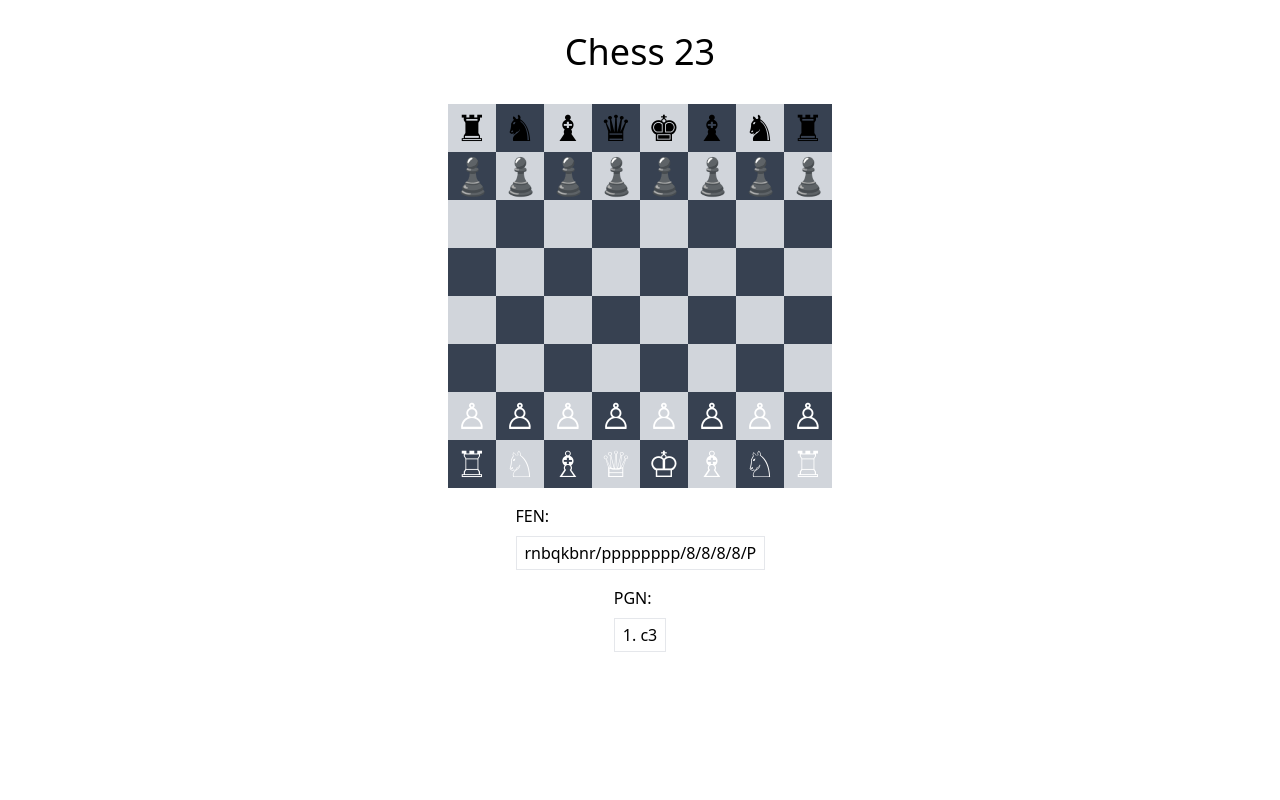
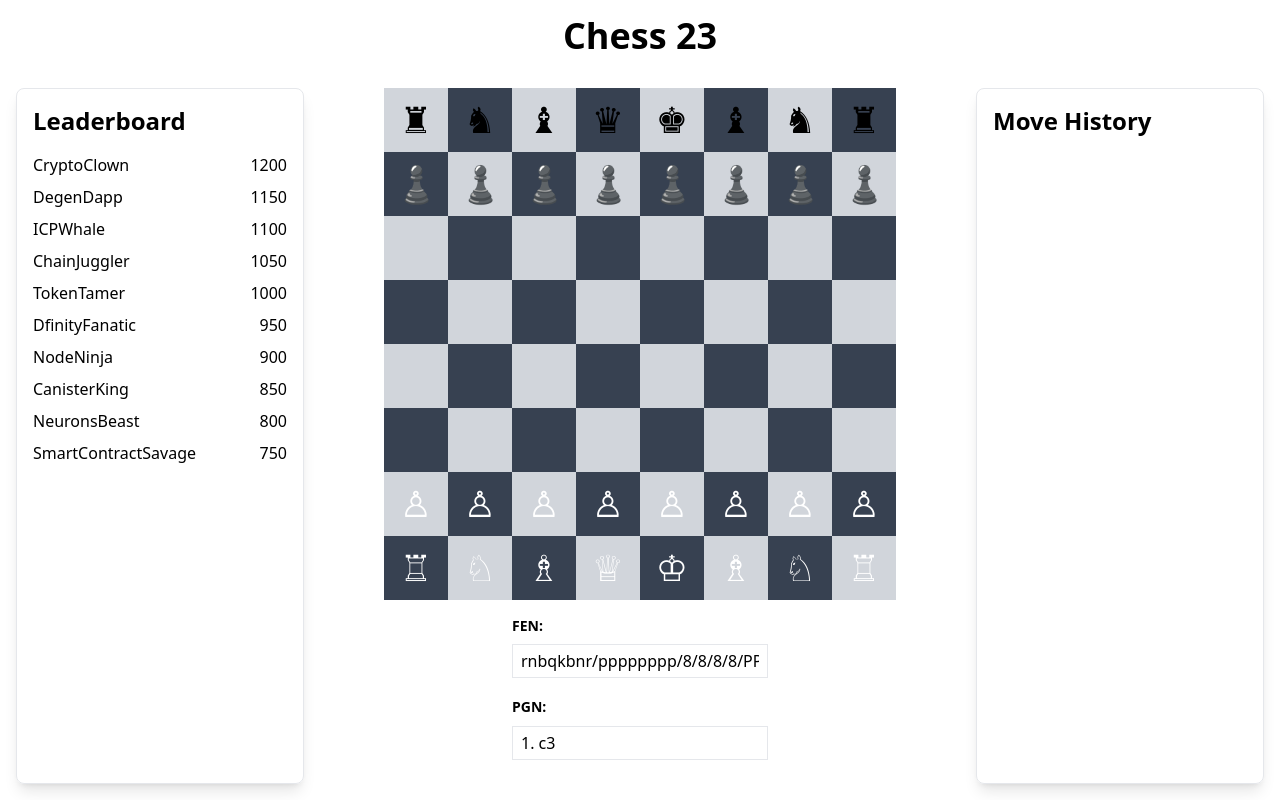
Before and after one commit to bridge-23/IChessAI, a React (Vite) app in the folder frontend/: page / in a window 1280 px wide. Built offline with nearby package versions, Linux system fonts and the light colour scheme.

Commit message:
feat: add the leaderboard and move history

```diff
--- a/frontend/src/App.tsx
+++ b/frontend/src/App.tsx
@@ -1,11 +1,25 @@
-import React from 'react';
+import React, { useState } from 'react';
 import ChessBoard from './components/ChessBoard';
+import Leaderboard from './components/LeaderBoard';
+import MoveHistory from './components/MoveHistory';
 
 const App: React.FC = () => {
+  const [moves, setMoves] = useState<string[]>([]);
+
+  const handleMove = (move: string) => {
+    setMoves((prevMoves) => [...prevMoves, move]);
+  };
+
   return (
-    <div className="flex flex-col items-center mt-8">
-      <h1 className="text-4xl mb-8">Chess 23</h1>
-      <ChessBoard />
+    <div className="flex flex-col items-center h-screen p-4">
+      <h1 className="text-4xl mb-4 font-bold">Chess 23</h1>
+      <div className="flex flex-grow w-full space-x-4 mt-4">
+        <Leaderboard />
+        <div className="flex-grow flex flex-col items-center">
+          <ChessBoard onMove={handleMove} />
+        </div>
+        <MoveHistory moves={moves} />
+      </div>
     </div>
   );
 };
--- a/frontend/src/components/ChessBoard.tsx
+++ b/frontend/src/components/ChessBoard.tsx
@@ -15,7 +15,7 @@ const pieceIcons: { [key: string]: string } = {
   'p': '♟',
 };
 
-const ChessBoard: React.FC = () => {
+const ChessBoard: React.FC<{ onMove: (move: string) => void }> = ({ onMove }) => {
   const initialBoard = [
     ['r', 'n', 'b', 'q', 'k', 'b', 'n', 'r'],
     ['p', 'p', 'p', 'p', 'p', 'p', 'p', 'p'],
@@ -32,16 +32,17 @@ const ChessBoard: React.FC = () => {
   const [PGN, setPGN] = useState('1. c3');
 
   const handleSquareClick = (row: number, col: number) => {
-    // Implement logic to handle clicks on chess squares
+    const move = `Move from (${row}, ${col})`;
+    onMove(move);
   };
 
   const renderSquare = (row: number, col: number) => {
     const piece = board[row][col];
     return (
       <div
-        className={`w-12 h-12 flex items-center justify-center ${
+        className={`w-16 h-16 flex items-center justify-center ${
           (row + col) % 2 === 0 ? 'bg-gray-300' : 'bg-gray-700'
-        }`}
+        } hover:opacity-75 cursor-pointer`}
         onClick={() => handleSquareClick(row, col)}
       >
         {piece && (
@@ -66,18 +67,18 @@ const ChessBoard: React.FC = () => {
           </React.Fragment>
         ))}
       </div>
-      <div className="mt-4">
-        <label className="block">FEN:</label>
+      <div className="mt-4 w-64">
+        <label className="block text-sm font-semibold">FEN:</label>
         <input
           type="text"
           value={FEN}
           readOnly
-          className="border px-2 py-1 mt-2"
+          className="border px-2 py-1 mt-2 w-full"
         />
       </div>
-      <div className="mt-4">
-        <label>PGN:</label>
-        <div className="border px-2 py-1 mt-2">
+      <div className="mt-4 w-64">
+        <label className="text-sm font-semibold">PGN:</label>
+        <div className="border px-2 py-1 mt-2 w-full">
           {PGN}
         </div>
       </div>
--- /dev/null
+++ b/frontend/src/components/LeaderBoard.tsx
@@ -0,0 +1,32 @@
+import React from 'react';
+
+const Leaderboard: React.FC = () => {
+  const players = [
+    { name: 'CryptoClown', score: 1200 },
+    { name: 'DegenDapp', score: 1150 },
+    { name: 'ICPWhale', score: 1100 },
+    { name: 'ChainJuggler', score: 1050 },
+    { name: 'TokenTamer', score: 1000 },
+    { name: 'DfinityFanatic', score: 950 },
+    { name: 'NodeNinja', score: 900 },
+    { name: 'CanisterKing', score: 850 },
+    { name: 'NeuronsBeast', score: 800 },
+    { name: 'SmartContractSavage', score: 750 },
+  ];
+
+  return (
+    <div className="w-72 border p-4 shadow-lg rounded-lg">
+      <h2 className="text-2xl mb-4 font-bold">Leaderboard</h2>
+      <ul className="space-y-2">
+        {players.map((player, index) => (
+          <li key={index} className="flex justify-between">
+            <span>{player.name}</span>
+            <span>{player.score}</span>
+          </li>
+        ))}
+      </ul>
+    </div>
+  );
+};
+
+export default Leaderboard;
--- /dev/null
+++ b/frontend/src/components/MoveHistory.tsx
@@ -0,0 +1,20 @@
+import React from 'react';
+
+const MoveHistory: React.FC<{ moves: string[] }> = ({ moves }) => {
+  return (
+    <div className="w-72 border p-4 shadow-lg rounded-lg overflow-hidden flex flex-col">
+      <h2 className="text-2xl mb-4 font-bold flex-shrink-0">Move History</h2>
+      <div className="overflow-y-auto flex-grow">
+        <ol className="space-y-2">
+          {moves.map((move, index) => (
+            <li key={index} className="flex justify-between">
+              {move}
+            </li>
+          ))}
+        </ol>
+      </div>
+    </div>
+  );
+};
+
+export default MoveHistory;
```
